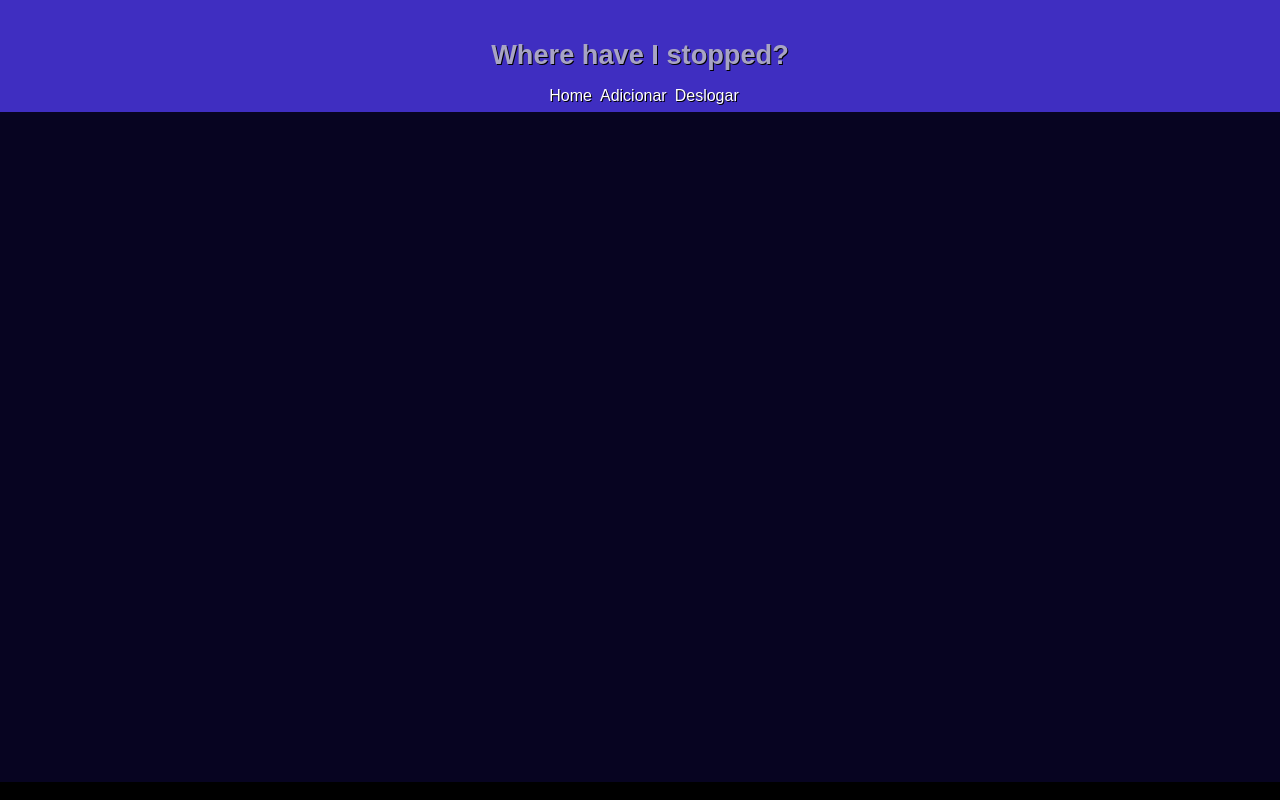
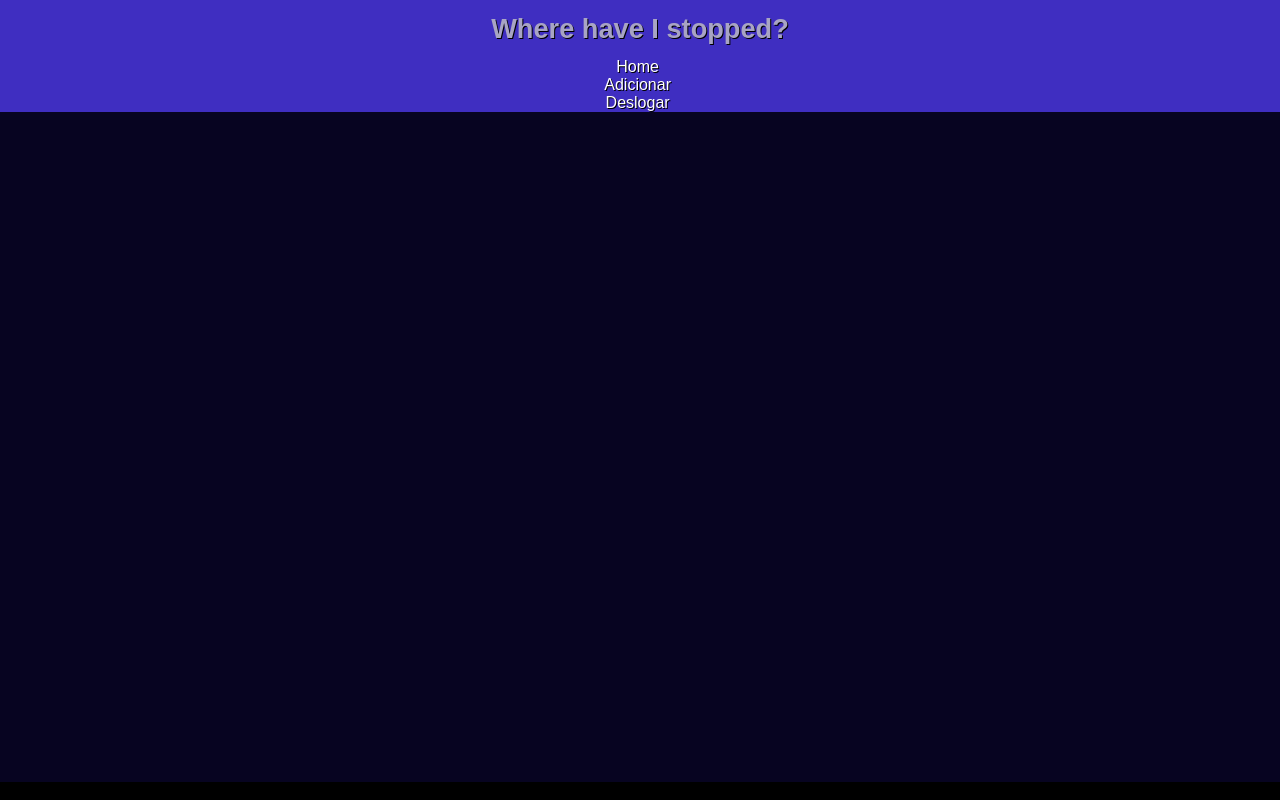
Before and after one commit to EduardoNunes5/WhereDidIStop, a plain HTML site: page index.html in a window 1280 px wide. Drawn offline with Linux system fonts and the light colour scheme; no server answers; sample sign-in values are in the browser's storage.

Commit message:
pequenas mudanças css

```diff
--- a/styles/common/header.css
+++ b/styles/common/header.css
@@ -14,23 +14,20 @@ header{
 
 header h1{
     font-size: 1.7em;
-    padding-top: 0.2em;
+    text-align: center;
+    margin: auto;
 }
 
-header nav{
-    align-self: center;
+
+nav ul{
+    list-style: none;
+    display: flex;
+    flex-direction: column;
+    height: 100%;
+    justify-content: flex-end;
+    margin-right: .3em;
 }
 
-nav ul{
-    margin-top:0.7em;
-    list-style: none;
-    display: flex;
-}
-
-nav li{
-    margin-left: 0.5em;
-    align-self: center;
-}
 
 nav ul li a:visited{
     color: white;
@@ -66,14 +63,10 @@ nav ul li a:active{
     }
     header h1{
         width: 100%;
-        margin-top: 1em;
     }
 
     header nav{
         align-self: center;
     }
 
-    header nav ul{
-        margin-top: 1em;
-    }
 }
```
